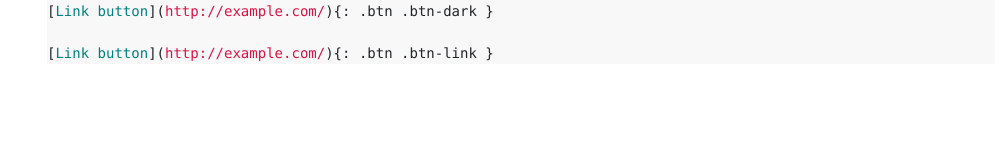
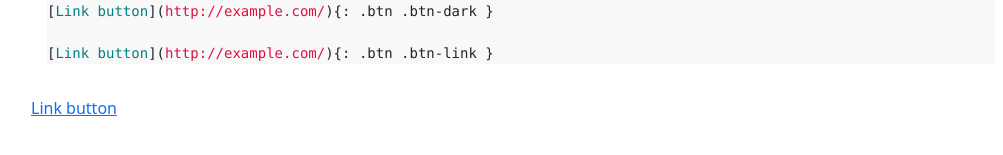
Before and after one commit to MoonHareLabs/jwind, a Jekyll site: the page built from index.md, in a window 1280 px wide. Shown: the part 676-831 px from the top of the page, without its empty margins (119-1122 px from the left). Built offline with Jekyll 4.4.1, drawn with Linux system fonts in a browser that asks for light colours; our own code applies the rules of GitHub Pages for plain Markdown files.

Commit message:
Update index.md

```diff
--- a/index.md
+++ b/index.md
@@ -1 +1,2 @@
 {{ content }}
+[Link button](http://example.com/){: .text-red-400 }
```
